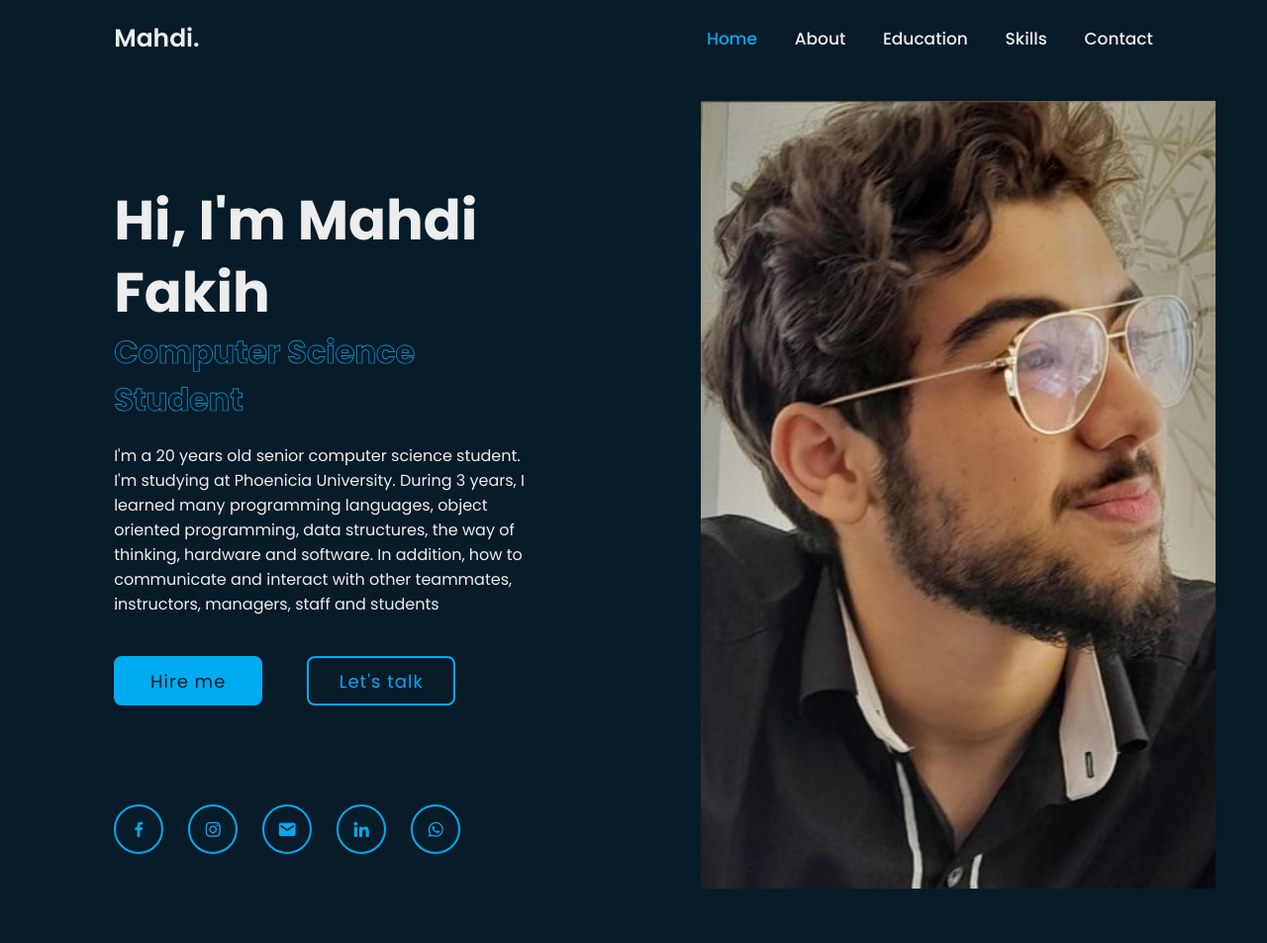
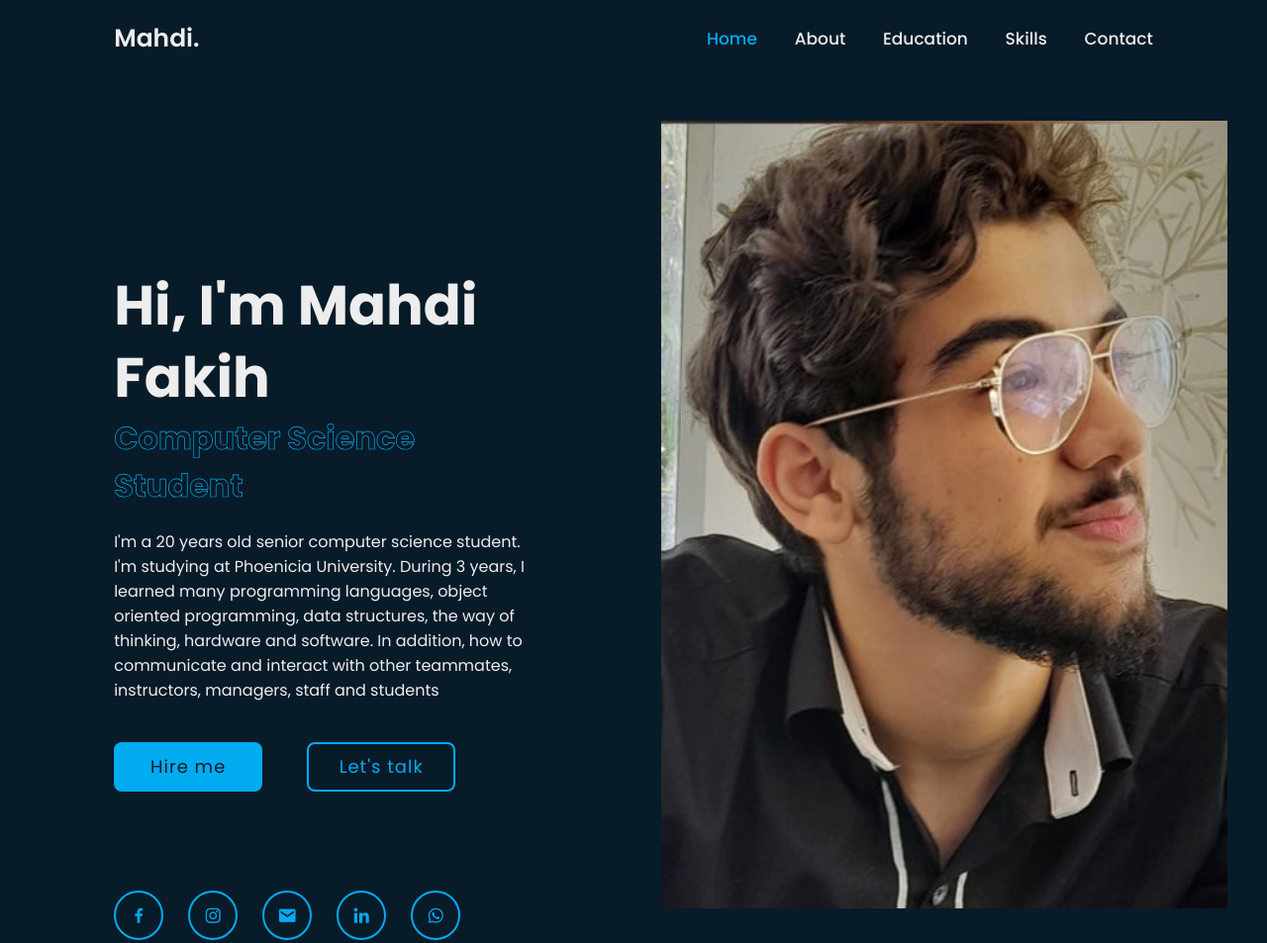
Before and after one commit to MahdiFakih10/sample-portfolio, a plain HTML site: page index.html in a window 1280 px wide. Shown: the whole page at 99% size. Drawn offline with nearby package versions, Linux system fonts and the light colour scheme.

Commit message:
Add files via upload

```diff
--- a/style.css
+++ b/style.css
@@ -80,11 +80,12 @@ section {
 }
 
 .home-content {
-    max-width: 60rem;
+    max-width: 69%;
 
 }
 
 .home-content h1{
+    padding-top: 40%;
     font-size: 5.6rem;
     font-weight: 700;
     line-height: 1.3;
@@ -217,6 +218,7 @@ section {
 .seperate {
     display: flex;
     justify-content: space-between;
+    width: auto;
 }
 
 aside{
@@ -226,6 +228,18 @@ aside{
     width: 50%;
     height: 100%;
     margin: 10rem 5rem;
+
+}
+
+.home-imgHover{
+    position: absolute;
+    top: 15%;
+    right: 3%;
+    width: 45%;
+    height: 100%;
+    background: transparent;
+    border: 2px solid var(--bg-color);
+    transition: 2s;
     background: url('Images/Me.jpg') 50% 0 no-repeat;
     -webkit-background-size: cover;
     -moz-background-size: cover;
@@ -234,17 +248,6 @@ aside{
 
 }
 
-.home-imgHover{
-    position: absolute;
-    top: 10rem;
-    right: 5rem;
-    width: 41.8%;
-    height: 100%;
-    background: transparent;
-    border: 2px solid var(--bg-color);
-    transition: 2s;
-}
-
 .home-imgHover:hover {
     background: var(--bg-color);
     opacity: 0.9;
```
